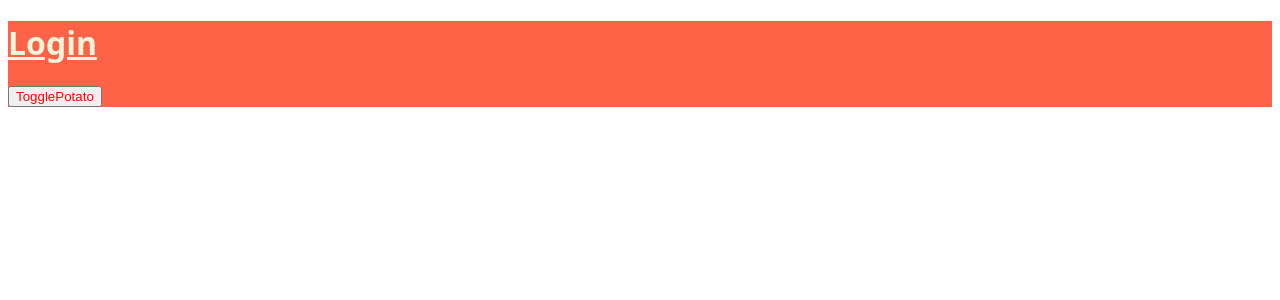
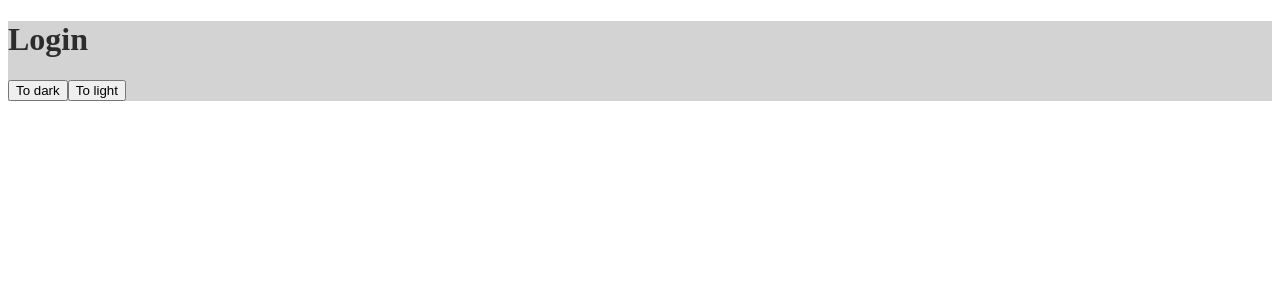
Before and after one commit to kyuj0810/instaclone-web, a React (Create React App) app: page / in a window 1280 px wide. Shown: the top 300 px of the page. Built offline with nearby package versions, Linux system fonts and the light colour scheme.

Commit message:
9.8 Themes on Styled Components

```diff
--- a/src/App.js
+++ b/src/App.js
@@ -3,12 +3,25 @@ import { BrowserRouter as Router, Route, Switch } from 'react-router-dom';
 import Home from './screens/Home';
 import Login from './screens/Login';
 import NotFound from './screens/NotFound';
-import { isLoggedInVar } from './apollo';
+import { darkModeVar, isLoggedInVar } from './apollo';
+import { ThemeProvider } from 'styled-components';
+
+const lightTheme = {
+  fontColor: '#2c2c2c',
+  bgColor: 'lightgray',
+};
+
+const darkTheme = {
+  fontColor: 'lightgray',
+  bgColor: '#2c2c2c',
+};
 
 function App() {
   const isLoggedIn = useReactiveVar(isLoggedInVar);
+  const darkMode = useReactiveVar(darkModeVar);
 
   return (
+    <ThemeProvider theme={darkMode ? darkTheme : lightTheme}>
       <div>
         <Router>
           <Switch>
@@ -21,6 +34,7 @@ function App() {
           </Switch>
         </Router>
       </div>
+    </ThemeProvider>
   );
 }
 
--- a/src/apollo.js
+++ b/src/apollo.js
@@ -1,3 +1,4 @@
 import { makeVar } from '@apollo/client';
 
 export const isLoggedInVar = makeVar(false);
+export const darkModeVar = makeVar(false);
--- a/src/screens/Login.js
+++ b/src/screens/Login.js
@@ -1,36 +1,22 @@
 import { styled } from 'styled-components';
-import { isLoggedInVar } from '../apollo';
+import { darkModeVar, isLoggedInVar } from '../apollo';
 import { useState } from 'react';
 import { fas } from '@fortawesome/free-solid-svg-icons';
 
 const Title = styled.h1`
-  color: ${(props) => (props.potato ? 'palevioletred' : 'beige')};
-  font-family: system-ui, -apple-system, BlinkMacSystemFont, 'Segoe UI', Roboto,
-    Oxygen, Ubuntu, Cantarell, 'Open Sans', 'Helvetica Neue', sans-serif;
-  ${(props) =>
-    props.potato
-      ? `
-          font-size: 60px;
-        `
-      : `
-          text-decoration: underline;
-        `}
+  color: ${(props) => props.theme.fontColor};
 `;
 
 const Container = styled.div`
-  background-color: tomato;
+  background-color: ${(props) => props.theme.bgColor};
 `;
 
-const TogglePotato = styled.button`
-  color: red;
-`;
 function Login() {
-  const [potato, setPotato] = useState(false);
-  const togglePotato = () => setPotato((current) => !current);
   return (
     <Container>
-      <Title potato={potato}>Login</Title>
-      <TogglePotato onClick={togglePotato}>TogglePotato</TogglePotato>
+      <Title>Login</Title>
+      <button onClick={() => darkModeVar(true)}>To dark</button>
+      <button onClick={() => darkModeVar(false)}>To light</button>
     </Container>
   );
 }
```
Lines whose indentation alone changed are shown as unchanged.
